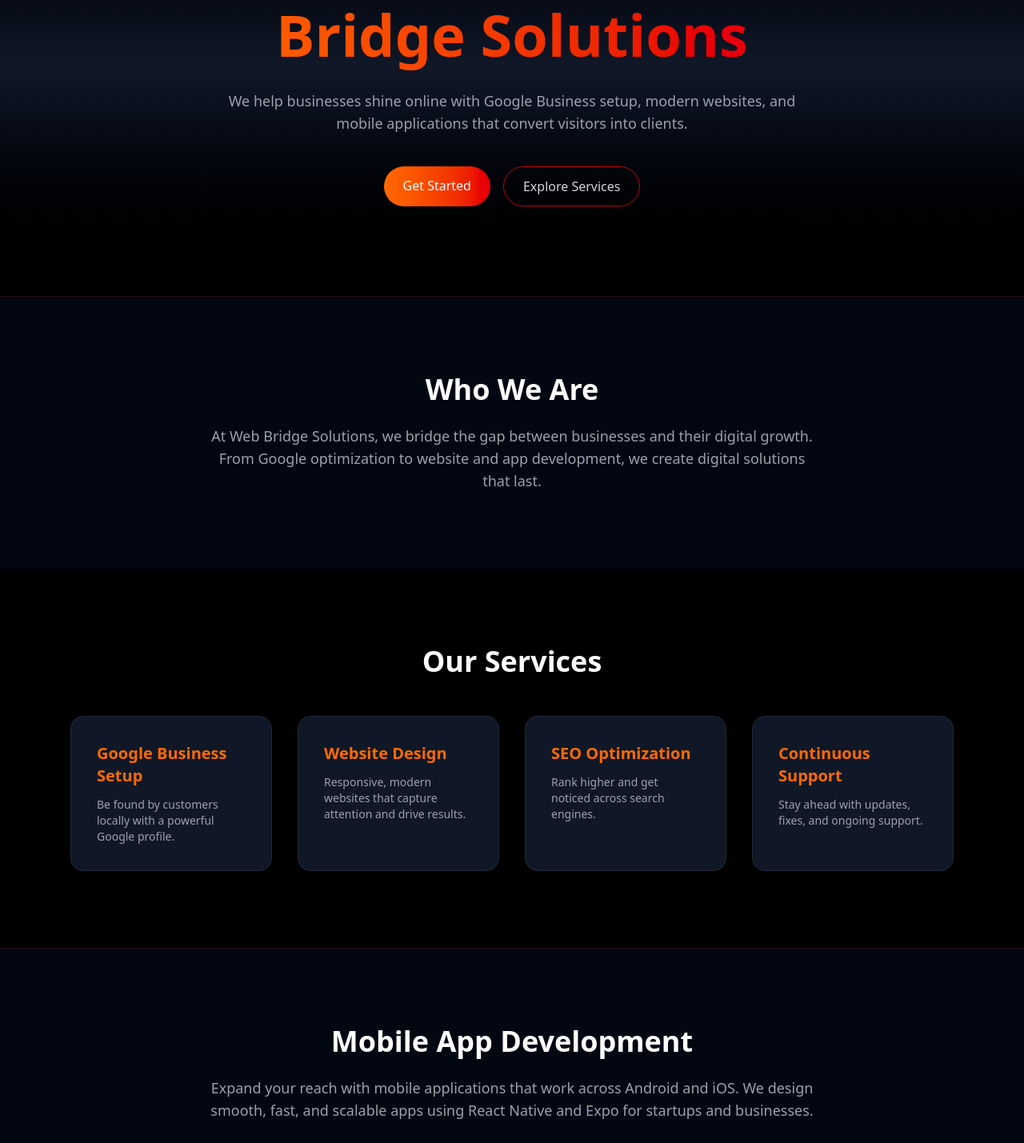
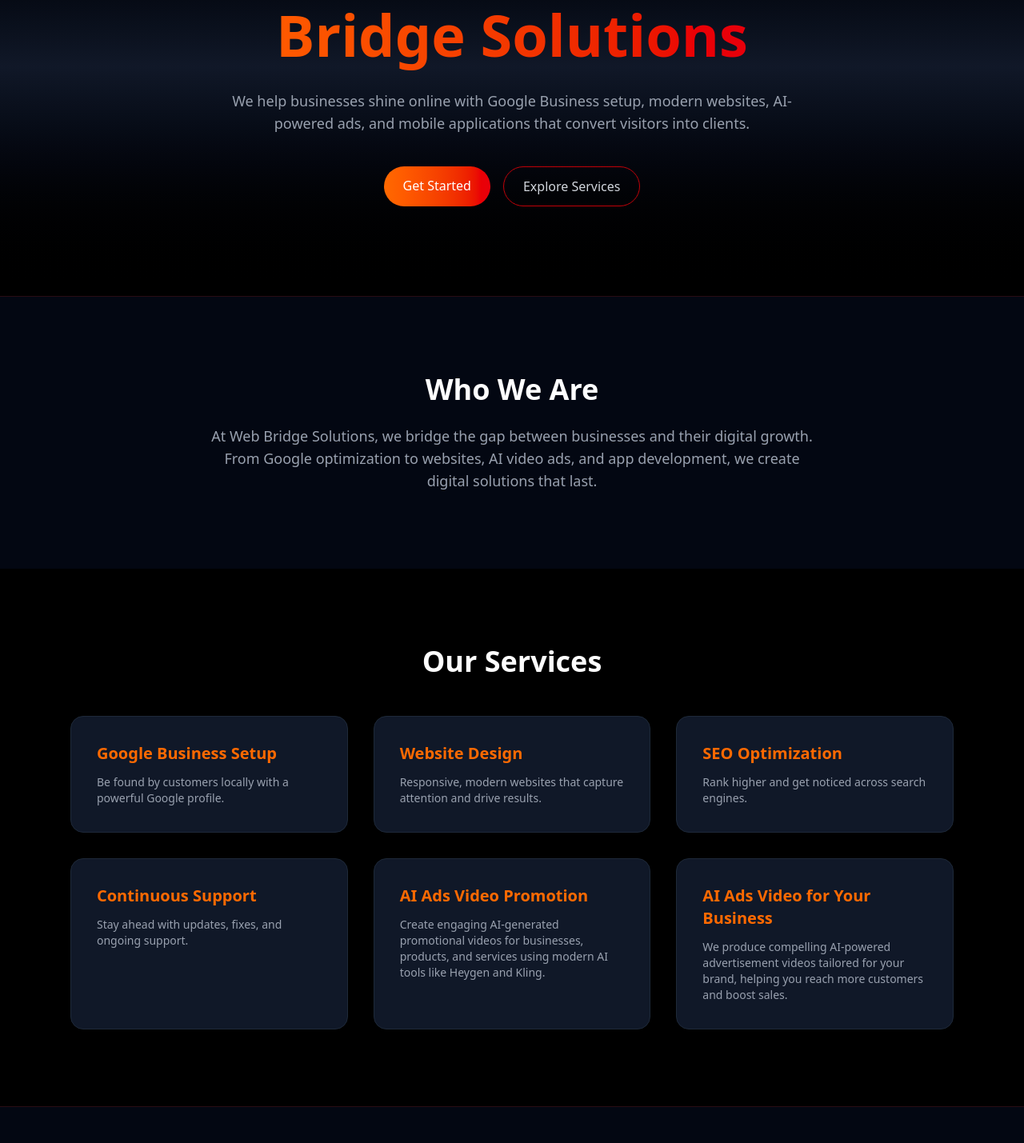
Before and after one commit to abbeytech2023/web-bridge-solutions, a React (Vite) app: page / in a window 1280 px wide. Shown: the part 273-1702 px from the top of the page at 80% size. Built offline with nearby package versions, Linux system fonts and the light colour scheme.

Commit message:
initial commit

```diff
--- a/index.html
+++ b/index.html
@@ -4,7 +4,7 @@
     <meta charset="UTF-8" />
     <link rel="icon" type="image/svg+xml" href="src/assets/wbbbridge.jpg" />
     <meta name="viewport" content="width=device-width, initial-scale=1.0" />
-    <title>Vite + React</title>
+    <title>Web Bridge Solutions</title>
   </head>
   <body>
     <div id="root"></div>
--- a/src/App.jsx
+++ b/src/App.jsx
@@ -1,10 +1,8 @@
-import React, { useState, lazy, Suspense } from "react";
+import React, { useState } from "react";
 import { motion } from "framer-motion";
 import { Helmet } from "react-helmet";
 import { EnvelopeSimple, Phone, WhatsappLogo } from "phosphor-react";
-
-// === Enhanced Web Bridge Solutions Landing Page ===
-// Includes: mobile nav, SEO meta, smooth scroll, contact form, mobile app section
+import { Facebook, Instagram, Twitter } from "lucide-react";
 
 export default function WebBridgeSolutions() {
   return (
@@ -25,11 +23,13 @@
       <Testimonials />
       <Pricing />
       <Contact />
+      <SocialMedia />
       <Footer />
     </div>
   );
 }
 
+// ---------------- Header ----------------
 function Header() {
   const [menuOpen, setMenuOpen] = useState(false);
 
@@ -92,6 +92,7 @@
   );
 }
 
+// ---------------- Hero ----------------
 function Hero() {
   return (
     <section className="relative text-center py-28 px-6 bg-gradient-to-b from-black via-gray-900 to-black">
@@ -108,7 +109,8 @@
       </motion.h2>
       <p className="mt-6 max-w-3xl mx-auto text-lg text-gray-400">
         We help businesses shine online with Google Business setup, modern
-        websites, and mobile applications that convert visitors into clients.
+        websites, AI-powered ads, and mobile applications that convert visitors
+        into clients.
       </p>
       <div className="mt-10 flex justify-center gap-4 flex-wrap">
         <a
@@ -128,6 +130,7 @@
   );
 }
 
+// ---------------- About ----------------
 function About() {
   return (
     <section
@@ -138,14 +141,15 @@
         <h3 className="text-4xl font-bold text-white">Who We Are</h3>
         <p className="mt-6 text-gray-400 max-w-3xl mx-auto text-lg">
           At Web Bridge Solutions, we bridge the gap between businesses and
-          their digital growth. From Google optimization to website and app
-          development, we create digital solutions that last.
+          their digital growth. From Google optimization to websites, AI video
+          ads, and app development, we create digital solutions that last.
         </p>
       </div>
     </section>
   );
 }
 
+// ---------------- Services ----------------
 function Services() {
   const services = [
     {
@@ -164,6 +168,14 @@
       title: "Continuous Support",
       desc: "Stay ahead with updates, fixes, and ongoing support.",
     },
+    {
+      title: "AI Ads Video Promotion",
+      desc: "Create engaging AI-generated promotional videos for businesses, products, and services using modern AI tools like Heygen and Kling.",
+    },
+    {
+      title: "AI Ads Video for Your Business",
+      desc: "We produce compelling AI-powered advertisement videos tailored for your brand, helping you reach more customers and boost sales.",
+    },
   ];
 
   return (
@@ -172,7 +184,8 @@
         <h3 className="text-4xl font-bold text-center text-white">
           Our Services
         </h3>
-        <div className="mt-12 grid grid-cols-1 md:grid-cols-2 lg:grid-cols-4 gap-8">
+
+        <div className="mt-12 grid grid-cols-1 md:grid-cols-2 lg:grid-cols-3 gap-8">
           {services.map((s, i) => (
             <motion.div
               key={i}
@@ -191,6 +204,7 @@
   );
 }
 
+// ---------------- Mobile Apps ----------------
 function MobileApps() {
   return (
     <section
@@ -219,6 +233,7 @@
   );
 }
 
+// ---------------- Testimonials ----------------
 function Testimonials() {
   const testimonials = [
     {
@@ -260,6 +275,7 @@
   );
 }
 
+// ---------------- Pricing ----------------
 function Pricing() {
   const plans = [
     {
@@ -317,6 +333,7 @@
   );
 }
 
+// ---------------- Contact ----------------
 function Contact() {
   return (
     <section
@@ -352,36 +369,47 @@
             <WhatsappLogo size={22} /> WhatsApp Us
           </a>
         </div>
-
-        {/* Contact Form */}
-        {/* <form className="space-y-4 max-w-md mx-auto mt-10">
-          <input
-            type="text"
-            placeholder="Your Name"
-            className="w-full px-4 py-3 bg-black border border-gray-700 rounded-lg text-white"
-          />
-          <input
-            type="email"
-            placeholder="Your Email"
-            className="w-full px-4 py-3 bg-black border border-gray-700 rounded-lg text-white"
-          />
-          <textarea
-            placeholder="Your Message"
-            rows="4"
-            className="w-full px-4 py-3 bg-black border border-gray-700 rounded-lg text-white"
-          ></textarea>
-          <button
-            type="submit"
-            className="w-full py-3 bg-gradient-to-r from-orange-500 to-red-600 rounded-full font-medium hover:opacity-90 transition"
-          >
-            Send Message
-          </button>
-        </form> */}
       </div>
     </section>
   );
 }
 
+// ---------------- Social Media ----------------
+function SocialMedia() {
+  return (
+    <section className="py-20 bg-black" id="socials">
+      <div className="max-w-6xl mx-auto px-6 text-center">
+        <h3 className="text-4xl font-bold text-white">Connect With Us</h3>
+        <p className="text-gray-400 mt-3">
+          Follow us on social media for updates, offers, and tips.
+        </p>
+
+        <div className="flex justify-center gap-8 mt-10">
+          <a
+            href="https://www.facebook.com/share/1A26hFgU4W/"
+            className="p-4 bg-gray-900 rounded-full border border-gray-800 hover:border-orange-500 transition hover:scale-110"
+          >
+            <Facebook className="w-7 h-7 text-white" />
+          </a>
+          <a
+            href="#"
+            className="p-4 bg-gray-900 rounded-full border border-gray-800 hover:border-orange-500 transition hover:scale-110"
+          >
+            <Instagram className="w-7 h-7 text-white" />
+          </a>
+          <a
+            href="#"
+            className="p-4 bg-gray-900 rounded-full border border-gray-800 hover:border-orange-500 transition hover:scale-110"
+          >
+            <Twitter className="w-7 h-7 text-white" />
+          </a>
+        </div>
+      </div>
+    </section>
+  );
+}
+
+// ---------------- Footer ----------------
 function Footer() {
   return (
     <footer className="bg-black border-t border-red-900/30 py-6 text-center text-sm text-gray-500">
```
